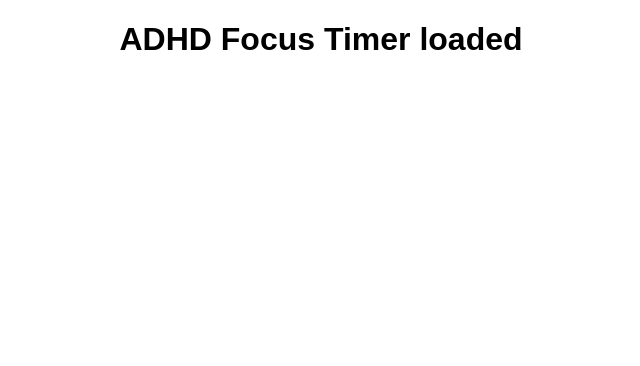
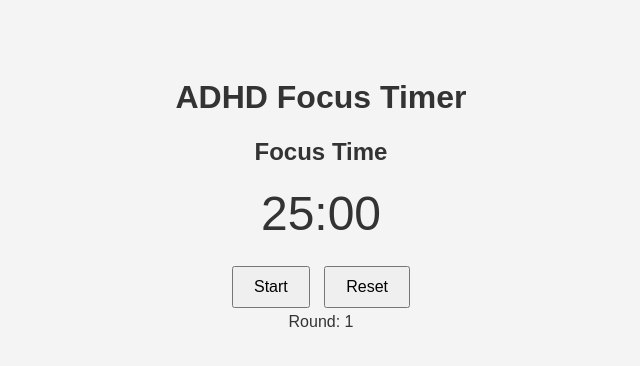
Before and after one commit to balazshuszta/adhd-focus-timer, a plain HTML site: page index.html in a window 1280 px wide. Shown: the whole page, without its empty margins (319-959 px from the left). Drawn offline with Linux system fonts and the light colour scheme.

Commit message:
Add files via upload

```diff
--- a/bundle.js
+++ b/bundle.js
@@ -1 +1,60 @@
-console.log("Focus Timer script loaded.");
+let timeLeft = 25 * 60;
+let breakLength = 5 * 60;
+let round = 1;
+let phase = "Focus Time";
+let running = false;
+let interval;
+
+function formatTime(s) {
+    const m = Math.floor(s / 60);
+    const sec = s % 60;
+    return (m < 10 ? "0" : "") + m + ":" + (sec < 10 ? "0" : "") + sec;
+}
+
+function updateDisplay() {
+    document.getElementById("timer").innerText = formatTime(timeLeft);
+    document.getElementById("phase").innerText = phase;
+    document.getElementById("round").innerText = "Round: " + round;
+}
+
+function tick() {
+    if (timeLeft > 0) {
+        timeLeft--;
+        updateDisplay();
+    } else {
+        if (phase === "Focus Time") {
+            phase = "Break Time";
+            timeLeft = breakLength;
+        } else {
+            phase = "Focus Time";
+            breakLength += 5 * 60;
+            timeLeft = 25 * 60;
+            round++;
+        }
+        updateDisplay();
+        new Audio("https://cdn.pixabay.com/audio/2021/08/04/audio_71a8aeef67.mp3").play();
+    }
+}
+
+function toggleTimer() {
+    if (!running) {
+        interval = setInterval(tick, 1000);
+        running = true;
+        new Audio("https://cdn.pixabay.com/audio/2022/03/22/audio_37b4ad69f1.mp3").play();
+    } else {
+        clearInterval(interval);
+        running = false;
+    }
+}
+
+function resetTimer() {
+    clearInterval(interval);
+    timeLeft = 25 * 60;
+    breakLength = 5 * 60;
+    round = 1;
+    phase = "Focus Time";
+    running = false;
+    updateDisplay();
+}
+
+window.onload = updateDisplay;
--- a/index.html
+++ b/index.html
@@ -1,11 +1,21 @@
 <!DOCTYPE html>
-<html>
+<html lang="en">
 <head>
     <meta charset="UTF-8">
     <title>ADHD Focus Timer</title>
+    <link rel="stylesheet" href="styles.css">
+    <script src="bundle.js" defer></script>
 </head>
 <body>
-    <script src="bundle.js"></script>
-    <h1 style="text-align: center; font-family: sans-serif;">ADHD Focus Timer loaded</h1>
+    <div id="main">
+        <h1>ADHD Focus Timer</h1>
+        <h2 id="phase">Focus Time</h2>
+        <div id="timer">25:00</div>
+        <div class="controls">
+            <button onclick="toggleTimer()">Start</button>
+            <button onclick="resetTimer()">Reset</button>
+        </div>
+        <div id="round">Round: 1</div>
+    </div>
 </body>
 </html>
--- a/styles.css
+++ b/styles.css
@@ -1,7 +1,17 @@
+
 body {
     font-family: sans-serif;
-    text-align: center;
-    margin-top: 50px;
     background-color: #f4f4f4;
     color: #333;
+    text-align: center;
+    padding-top: 50px;
 }
+#timer {
+    font-size: 48px;
+    margin: 20px;
+}
+.controls button {
+    font-size: 16px;
+    margin: 5px;
+    padding: 10px 20px;
+}
```
